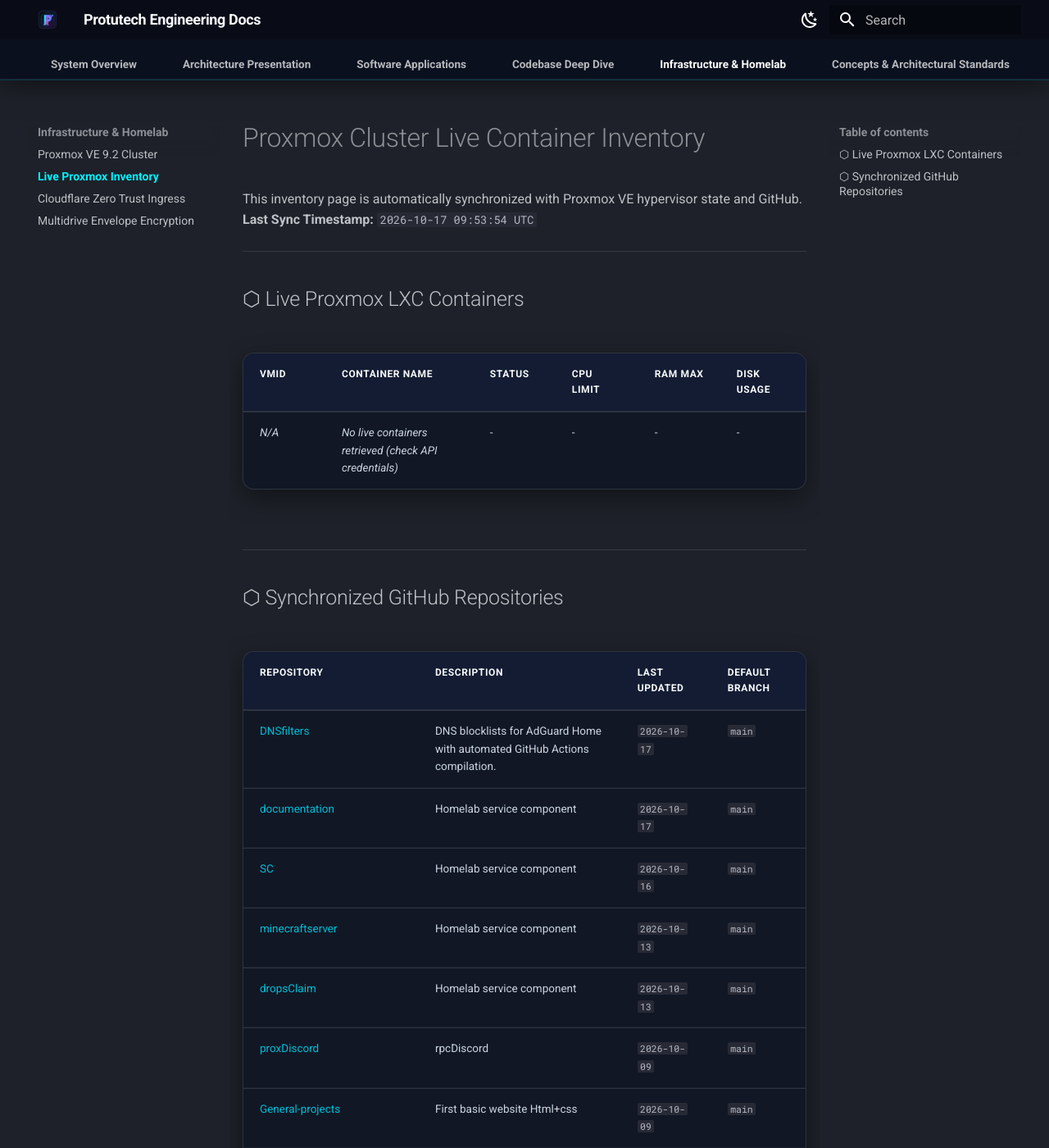
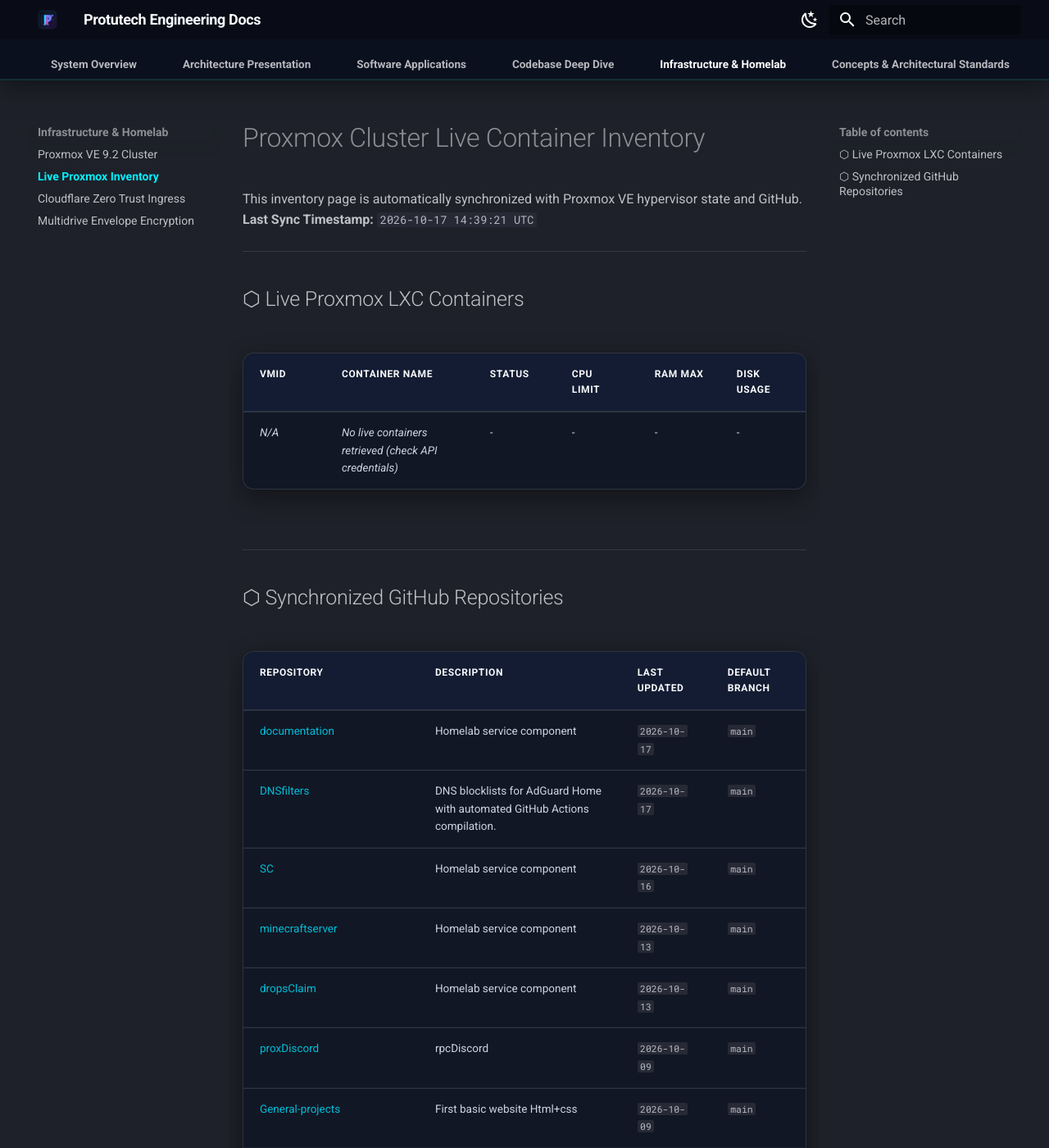
Before and after one commit to IAndrexI/documentation, an MkDocs documentation site: the page built from docs/infra/proxmox-live-inventory.md, in a window 1280 px wide and 1400 px high. Shown: the whole window at 82% size. Built offline with MkDocs 1.6.1 and Material for MkDocs 9.7.7, drawn with Linux system fonts in a browser that asks for light colours.

Commit message:
chore(auto-update): sync live Proxmox containers and GitHub repos [skip ci]

```diff
--- a/docs/infra/proxmox-live-inventory.md
+++ b/docs/infra/proxmox-live-inventory.md
@@ -1,7 +1,7 @@
 # Proxmox Cluster Live Container Inventory
 
 This inventory page is automatically synchronized with Proxmox VE hypervisor state and GitHub.
-**Last Sync Timestamp:** `2026-10-17 09:53:54 UTC`
+**Last Sync Timestamp:** `2026-10-17 14:39:21 UTC`
 
 ---
 
@@ -17,8 +17,8 @@
 
 | Repository | Description | Last Updated | Default Branch |
 | :--- | :--- | :--- | :--- |
+| [documentation](https://github.com/IAndrexI/documentation) | Homelab service component | `2026-10-17` | `main` |
 | [DNSfilters](https://github.com/IAndrexI/DNSfilters) | DNS blocklists for AdGuard Home with automated GitHub Actions compilation. | `2026-10-17` | `main` |
-| [documentation](https://github.com/IAndrexI/documentation) | Homelab service component | `2026-10-17` | `main` |
 | [SC](https://github.com/IAndrexI/SC) | Homelab service component | `2026-10-16` | `main` |
 | [minecraftserver](https://github.com/IAndrexI/minecraftserver) | Homelab service component | `2026-10-13` | `main` |
 | [dropsClaim](https://github.com/IAndrexI/dropsClaim) | Homelab service component | `2026-10-13` | `main` |
```
